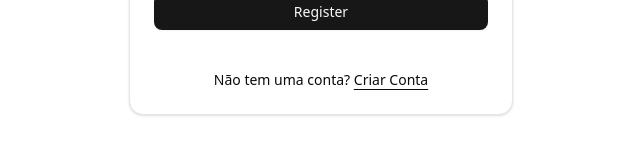
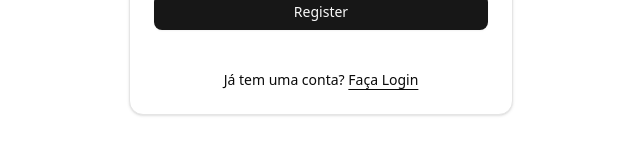
Before and after one commit to JoaoVitorHz/bs-front, a Next.js app: page /register in a window 1280 px wide. Shown: the part 587-742 px from the top of the page, without its empty margins (319-959 px from the left). Built offline with nearby package versions, Linux system fonts and the light colour scheme; no server answers.

Commit message:
change link in register

```diff
--- a/src/components/register-form.jsx
+++ b/src/components/register-form.jsx
@@ -142,9 +142,9 @@ export function Register({ className, ...props}) {
 
 
                     <div className="mt-4 text-center text-sm">
-                        Não tem uma conta?{" "}
-                        <a href="#" className="underline underline-offset-4">
-                            Criar Conta
+                       Já tem uma conta?{" "}
+                        <a href="/" className="underline underline-offset-4">
+                            Faça Login
                         </a>
                     </div>
                 </div>
```
